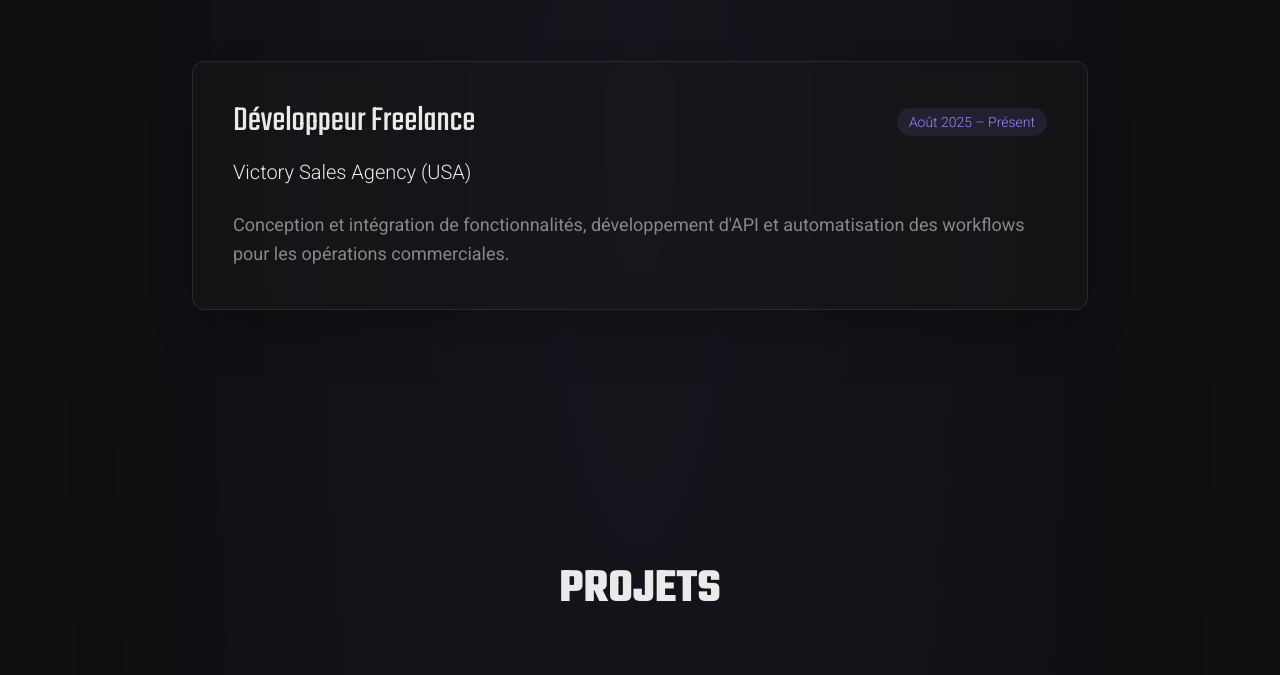
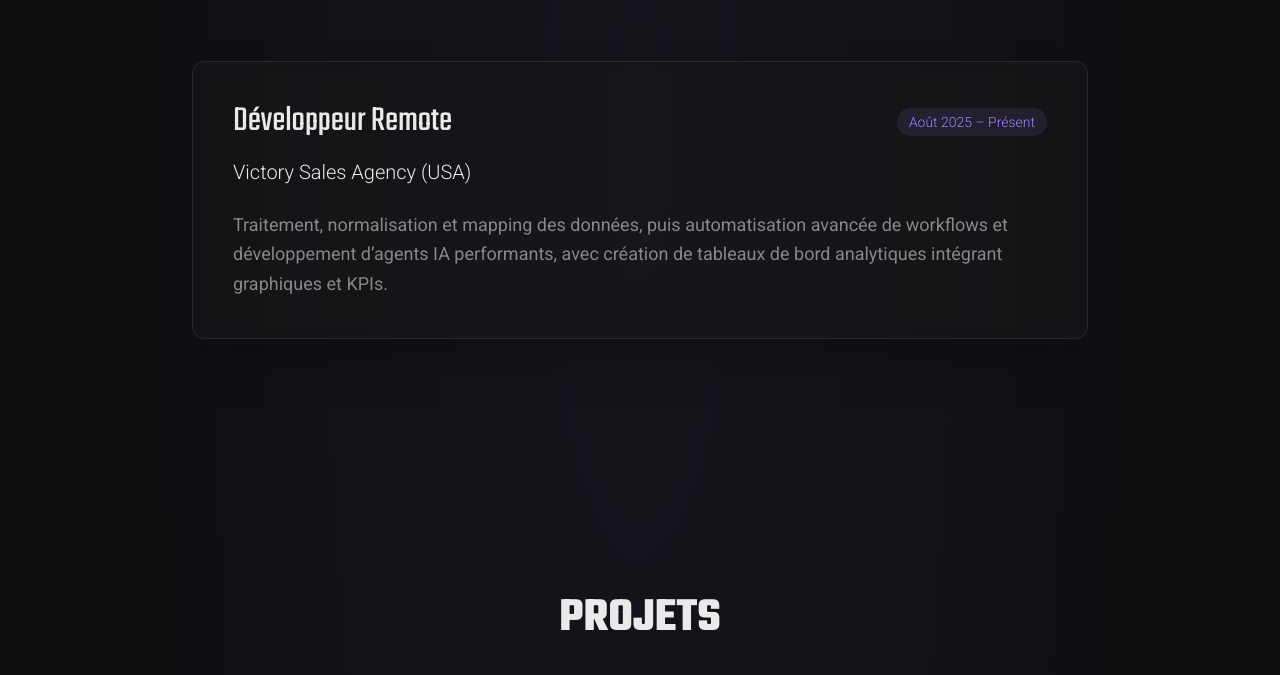
Before and after one commit to Mohamedelf/Portfolio, a plain HTML site: page index.html in a window 1280 px wide. Shown: the part 1078-1753 px from the top of the page. Drawn offline with nearby package versions, Linux system fonts and the light colour scheme.

Commit message:
Modify portfolio title and experience details
Updated portfolio title and experience descriptions.

```diff
--- a/index.html
+++ b/index.html
@@ -3,7 +3,7 @@
 <head>
     <meta charset="UTF-8">
     <meta name="viewport" content="width=device-width, initial-scale=1.0">
-    <title>Mohamed Elfene - Portfolio</title>
+    <title>Mohamed Elfene - Portfolio Vibe coded</title>
 
     <!-- Chargement de Tailwind CSS -->
     <script src="https://cdn.tailwindcss.com"></script>
@@ -377,9 +377,9 @@
                 'hero-about-text': 'Étudiant en génie informatique spécialisé en Big Data et IA. Passionné par l\'automatisation, la résolution de problèmes et la création de produits numériques percutants. Reconnu pour mon esprit d\'équipe, ma capacité d\'adaptation et ma précision.',
                 'section-exp': 'Expérience en Vedette',
                 'section-exp-bg': 'EXPÉRIENCE',
-                'exp-role': 'Développeur Freelance',
+                'exp-role': 'Développeur Remote',
                 'exp-date': 'Août 2025 – Présent',
-                'exp-desc': 'Conception et intégration de fonctionnalités, développement d\'API et automatisation des workflows pour les opérations commerciales.',
+                'exp-desc': 'Traitement, normalisation et mapping des données, puis automatisation avancée de workflows et développement d’agents IA performants, avec création de tableaux de bord analytiques intégrant graphiques et KPIs.',
                 'section-projects': 'Projets',
                 'proj-1-title': 'Système de Gestion',
                 'proj-1-desc': 'Système de gestion en C utilisant des listes chaînées (ajout, suppression, recherche, affichage).',
@@ -411,9 +411,9 @@
                 'hero-about-text': 'Computer engineering student specializing in Big Data and AI. Passionate about automation, problem-solving, and building impactful digital products. Known for teamwork, adaptability, and precision.',
                 'section-exp': 'Featured Experience',
                 'section-exp-bg': 'EXPERIENCE',
-                'exp-role': 'Freelance Developer',
+                'exp-role': 'Remote Developer',
                 'exp-date': 'August 2025 – Present',
-                'exp-desc': 'Designed and integrated features, developed APIs, and automated workflows for business operations.',
+                'exp-desc': 'Data processing, normalization, and mapping, followed by advanced workflow automation and the development of high-performance AI agents, creating analytical dashboards with charts and KPIs.',
                 'section-projects': 'Projects',
                 'proj-1-title': 'Management System',
                 'proj-1-desc': 'A C-based management system using linked lists (add, delete, search, display).',
```
